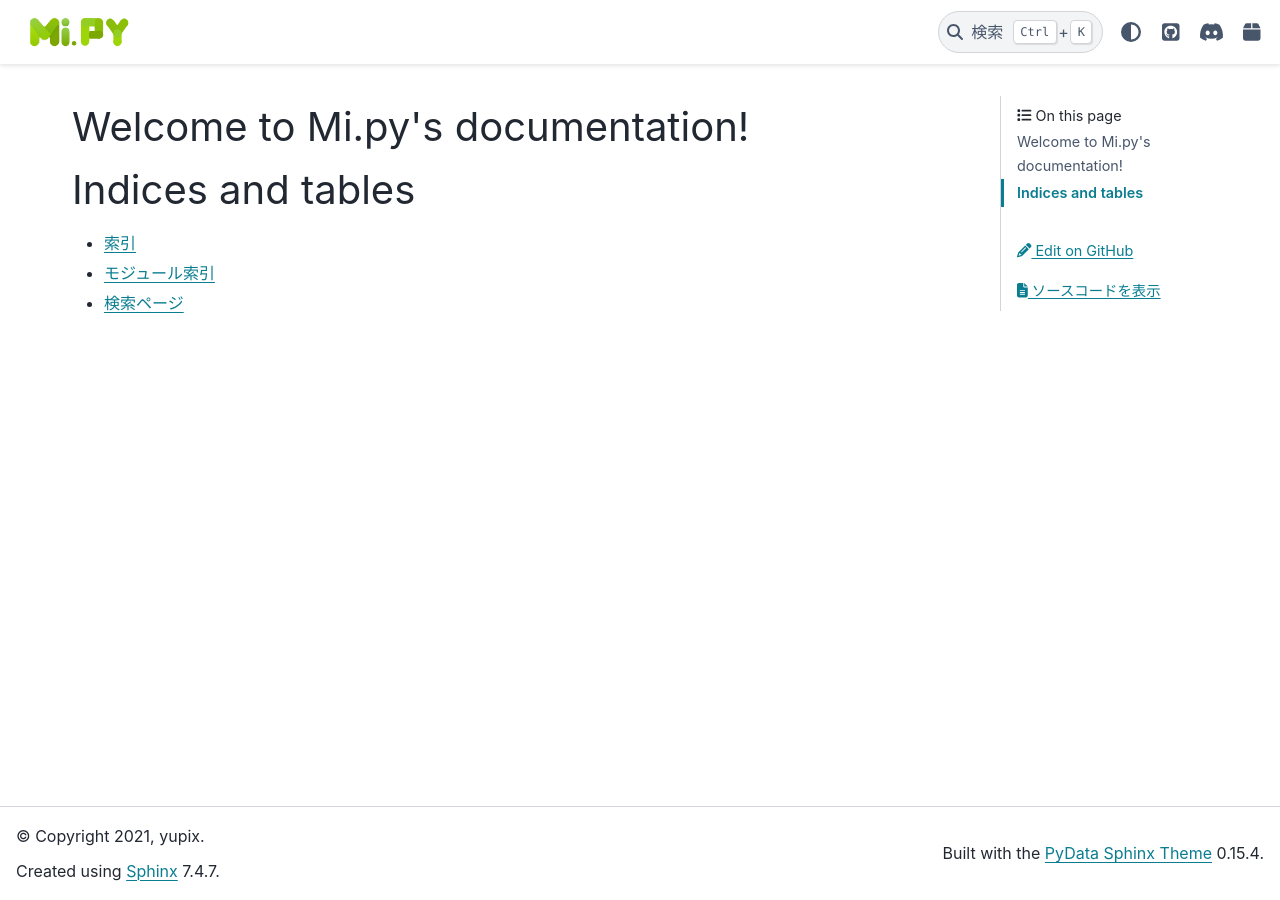
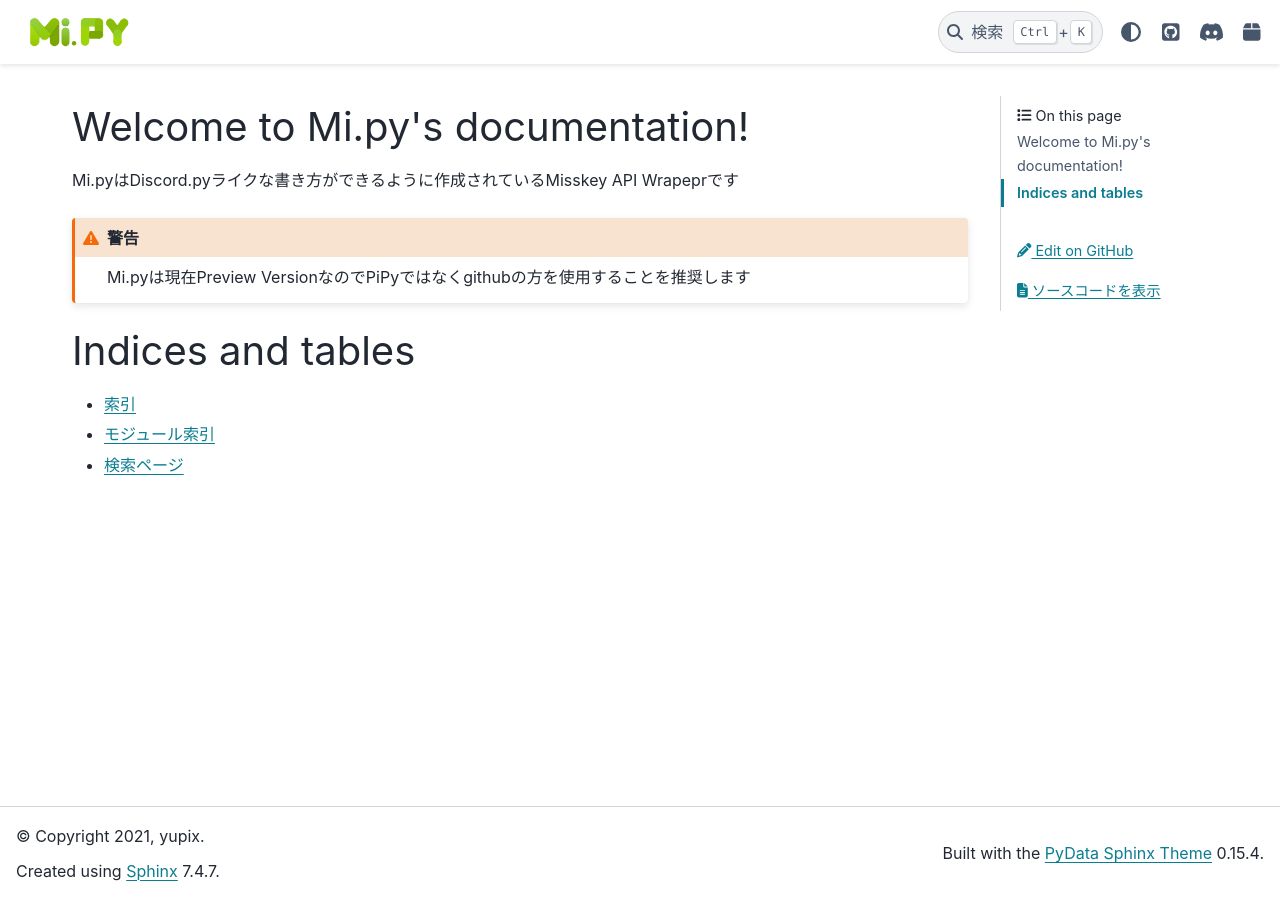
Before and after one commit to yupix/Mi.py, a Sphinx documentation site: the page built from docs/index.rst, in a window 1280 px wide. Built offline with Sphinx 7.4.7 and the PyData theme 0.15.4, drawn with Linux system fonts in a browser that asks for light colours.

Commit message:
docs: 警告を追加

```diff
--- a/docs/index.rst
+++ b/docs/index.rst
@@ -6,10 +6,16 @@
 Welcome to Mi.py's documentation!
 =================================
 
+Mi.pyはDiscord.pyライクな書き方ができるように作成されているMisskey API Wrapeprです
+
+.. warning::
+
+   Mi.pyは現在Preview VersionなのでPiPyではなくgithubの方を使用することを推奨します
+
+
 .. toctree::
    :maxdepth: 2
    :caption: Contents:
-
 
 Indices and tables
 ==================
```
